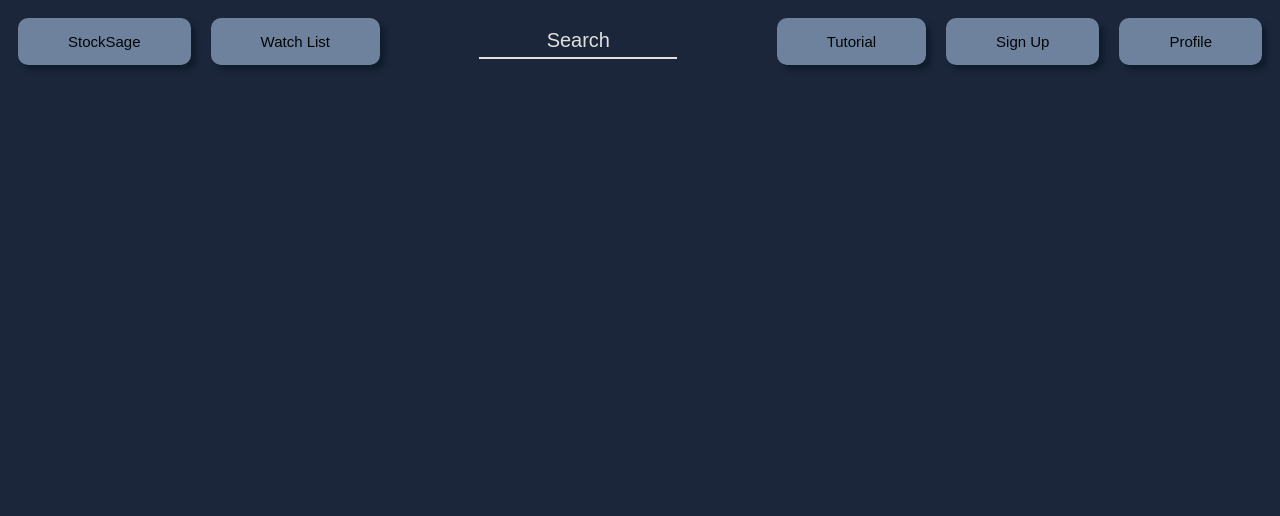
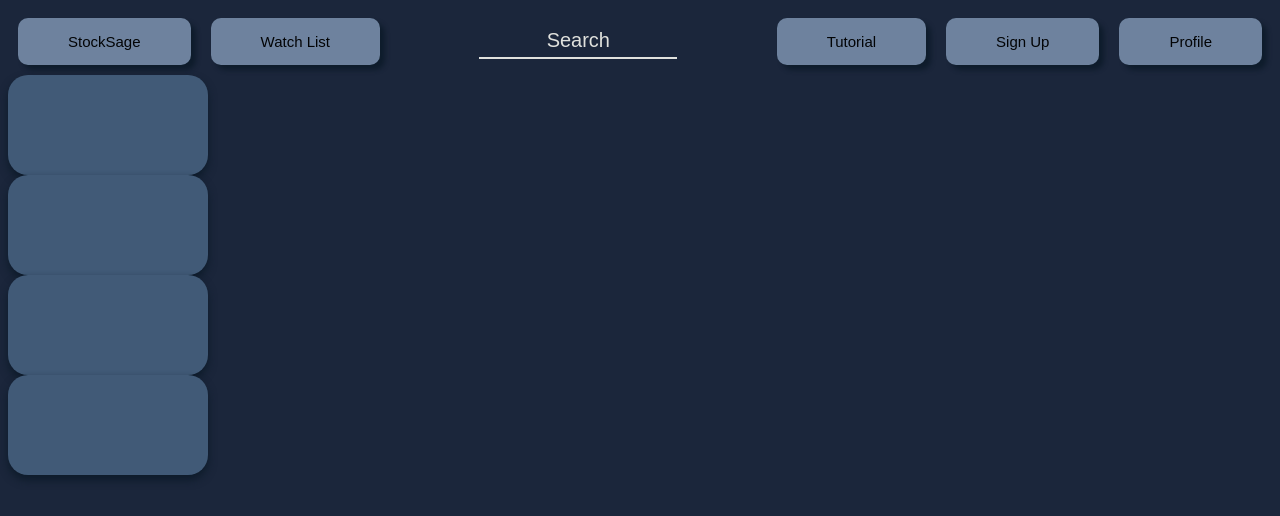
Before and after one commit to Anush-Varma/Trading-Website, a React (Vite) app in the folder client/: page / in a window 1280 px wide. Shown: the top 516 px of the page. Built offline with nearby package versions, Linux system fonts and the light colour scheme.

Commit message:
started to work on card's for glyphs

```diff
--- a/client/src/HomePage.jsx
+++ b/client/src/HomePage.jsx
@@ -1,5 +1,5 @@
 import Nav from "./components/Nav";
-
+import Card from "./components/Card";
 // TO DO: HJome page should kinda be siilar to Vijay page
 // Make it more visually pleasing.
 
@@ -9,8 +9,14 @@ import Nav from "./components/Nav";
 
 function HomePage() {
   return (
-    <div>
+    <div className="home-page">
       <Nav></Nav>
+      <div className="cards">
+        <Card></Card>
+        <Card></Card>
+        <Card></Card>
+        <Card></Card>
+      </div>
     </div>
   );
 }
--- /dev/null
+++ b/client/src/components/Card.jsx
@@ -0,0 +1,7 @@
+import "../styles/card.css";
+
+const Card = () => {
+  return <div className="card"></div>;
+};
+
+export default Card;
--- /dev/null
+++ b/client/src/styles/card.css
@@ -0,0 +1,18 @@
+.card-container {
+  display: flex;
+  justify-content: space-around;
+  align-items: center;
+  padding: 20px;
+}
+
+.card {
+  background-color: var(--component-colour);
+  border-radius: 20px;
+  width: 200px;
+  height: 100px;
+  box-shadow: 0 5px 8px var(--shadow-colour);
+}
+
+.card:hover {
+  box-shadow: 0 8px 12px rgba(0, 0, 0, 0.4);
+}
--- a/client/src/styles/homePage.css
+++ b/client/src/styles/homePage.css
@@ -0,0 +1,9 @@
+.home-page {
+}
+
+.cards {
+  display: grid;
+  columns: 4;
+  column-gap: 10px;
+  row-gap: 10px;
+}
--- a/client/src/styles/nav.css
+++ b/client/src/styles/nav.css
@@ -4,8 +4,10 @@
   align-items: center;
 }
 
-.nav-bar:right {
+.nav:left,
+nav:right {
   display: flex;
+  gap: 15px;
 }
 
 .center-section {
```
